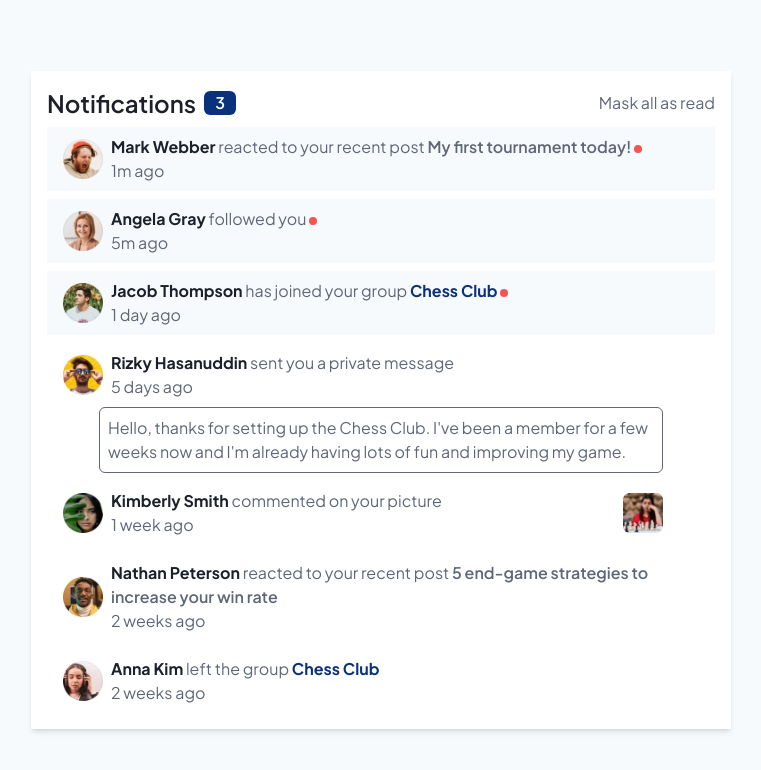
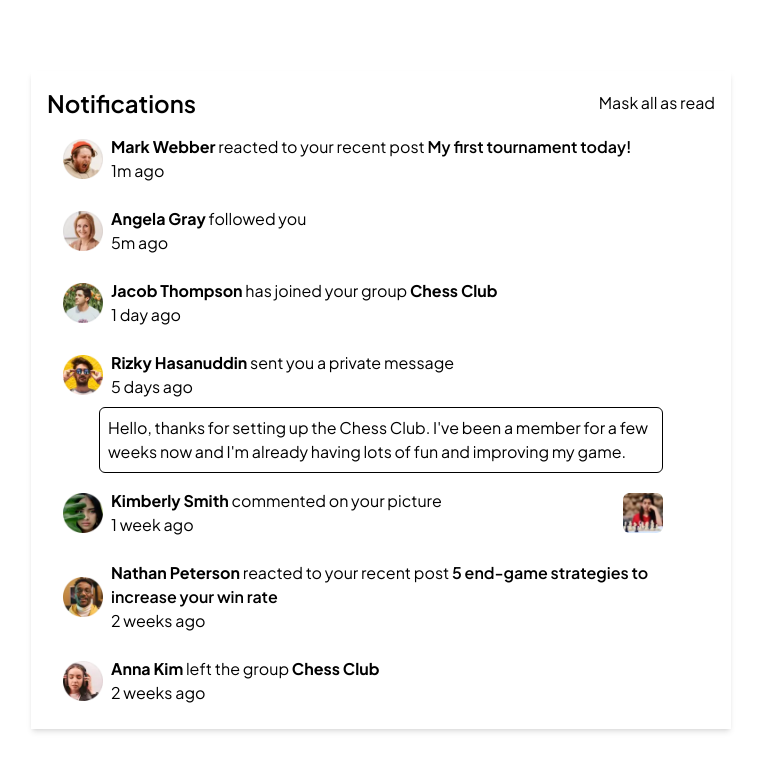
Before and after one commit to K-DevGrowth/Notifications-page, a React (Vite) app: page / in a window 1280 px wide. Shown: the top 770 px of the page, without its empty margins (259-1020 px from the left). Built offline with nearby package versions, Linux system fonts and the light colour scheme.

Commit message:
Update index.css

```diff
--- a/src/index.css
+++ b/src/index.css
@@ -3,15 +3,15 @@
 @import "tailwindcss";
 
 @theme {
-    --Red-500: hsl(1, 90%, 64%);
-    --Blue-950: hsl(219, 85%, 26%);
-    --White: hsl(0, 100%, 100%);
-    --Navy-50: hsl(210, 60%, 98%);
-    --Blue-100: hsl(211, 68%, 94%);
-    --Navy-100: hsl(205, 33%, 90%);
-    --Gray-500: hsl(219, 14%, 63%);
-    --Gray-600: hsl(219, 12%, 42%);
-    --Navy-950: hsl(224, 21%, 14%);
+    --color-Red-500: hsl(1, 90%, 64%);
+    --color-Blue-950: hsl(219, 85%, 26%);
+    --color-White: hsl(0, 100%, 100%);
+    --color-Navy-50: hsl(210, 60%, 98%);
+    --color-Blue-100: hsl(211, 68%, 94%);
+    --color-Navy-100: hsl(205, 33%, 90%);
+    --color-Gray-500: hsl(219, 14%, 63%);
+    --color-Gray-600: hsl(219, 12%, 42%);
+    --color-Navy-950: hsl(224, 21%, 14%);
 }
 
 body {
```
